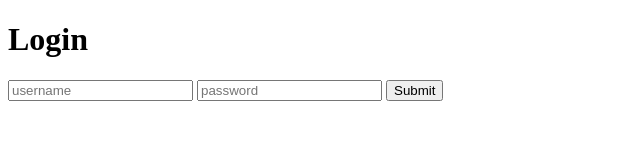
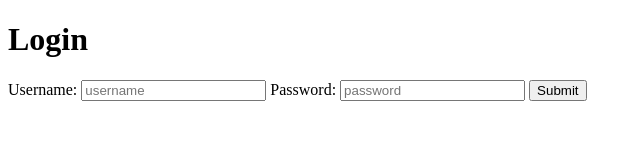
Before and after one commit to jambion/webdev_bootcamp, a plain HTML site: page Section 4 - Intermediate HTML/forms.html in a window 1280 px wide. Shown: the whole page, without its empty margins (0-642 px from the left). Drawn offline with Linux system fonts and the light colour scheme.

Commit message:
Complete Section 4 Lecture 32

```diff
--- a/Section 4 - Intermediate HTML/forms.html
+++ b/Section 4 - Intermediate HTML/forms.html
@@ -8,9 +8,12 @@
 
 <!-- action - where the form sends data to -->
 <!-- method = what HTTP method (get/post) -->
-<form>
-	<input type="text" name="username" placeholder="username">
-	<input type="password" name="password" placeholder="password">
+<form action="http://www.wikipedia.org">
+	<label for="username">Username: </label>
+	<input id="username" type="text" name="username" placeholder="username">
+	<label for="password">Password: </label>
+	<input id="password" type="password" name="password" placeholder="password">
+
 	<input type="submit">
 </form>
 
```
